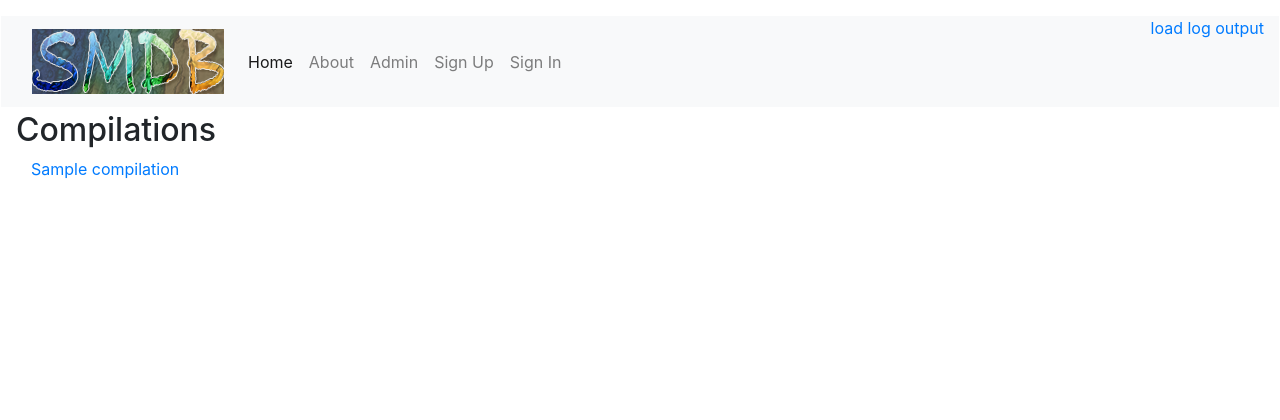
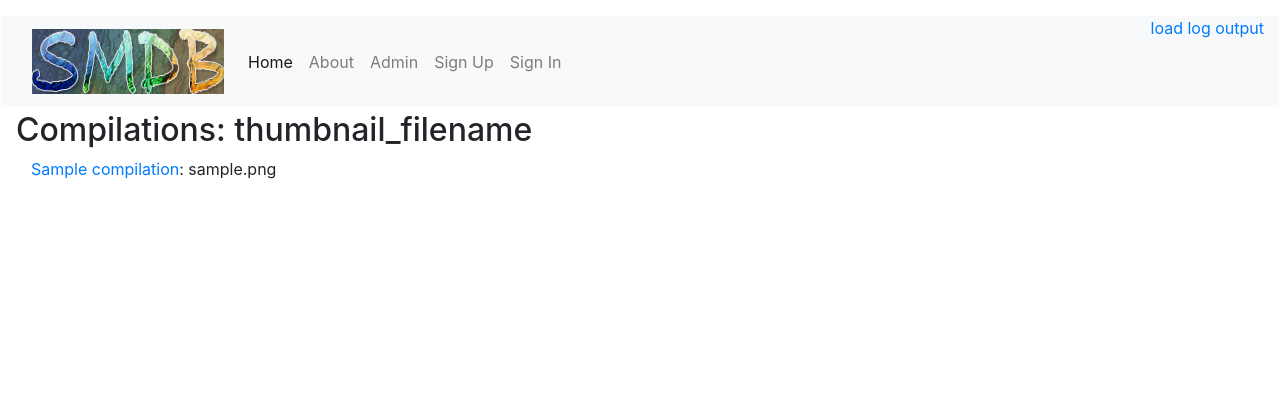
Before and after one commit to mbari-org/SeafloorMappingDB, a Django app: page /compilations/ in a window 1280 px wide. Shown: the top 420 px of the page. Run offline with Django 3.2, Linux system fonts and the light colour scheme; tables that the repository leaves empty hold one stand-in row (values such as "Sample post"); parts of the project's set-up code (start-up, migrations or seed data) failed here and were passed over; some libraries are stand-ins or nearby versions.

Commit message:
Add compilation.thumbnail_filename to the list

```diff
--- a/smdb/smdb/templates/smdb/compilation_list.html
+++ b/smdb/smdb/templates/smdb/compilation_list.html
@@ -1,12 +1,13 @@
 {% extends "base.html" %}
 
 {% block content %}
-    <h2>Compilations</h2>
+    <h2>Compilations: thumbnail_filename</h2>
     <div class="container-fluid">
         {% for compilation in compilation_list|dictsort:"name" %}
         <div class="row">
             <div class="col-6">
-                <a href="{% url 'compilation-detail' compilation.slug %}">{{ compilation.name }}</a>
+                <a href="{% url 'compilation-detail' compilation.slug %}">{{ compilation.name }}</a>:
+                {{ compilation.thumbnail_filename }}
             </div>
         </div>
         {% endfor %}
```
